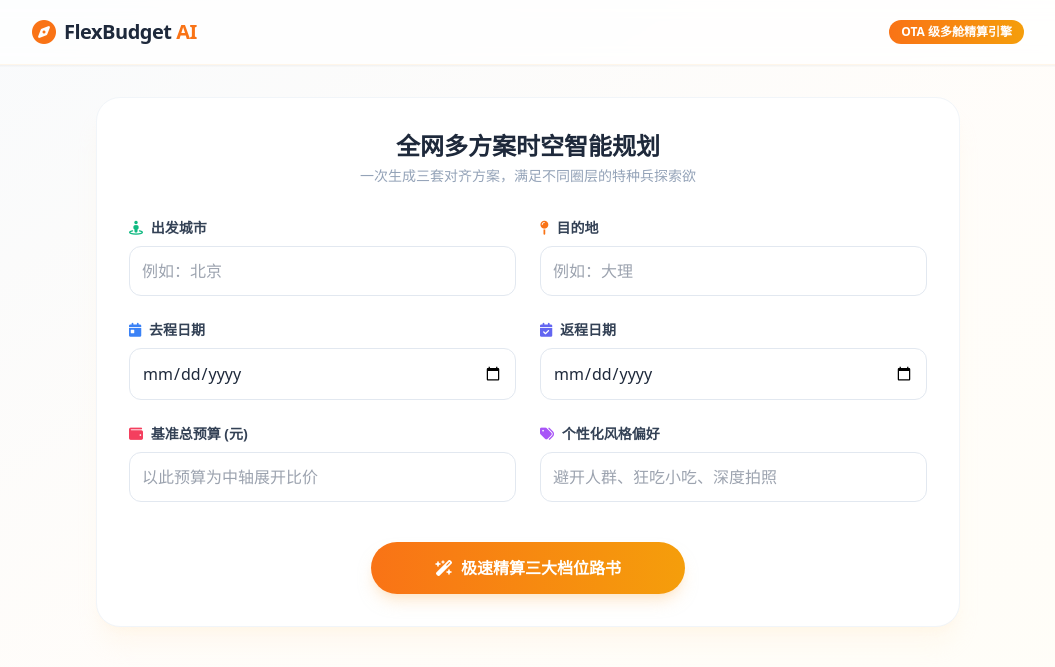
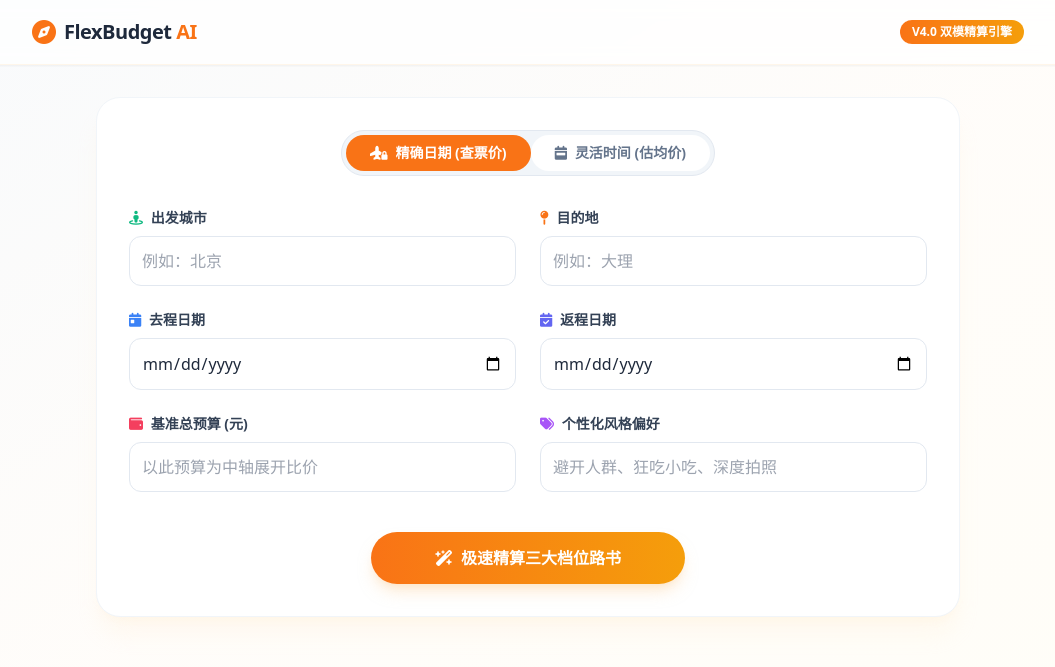
Before and after one commit to mengyufanqiu-maker/FlexBudgetAI, a Flask app: page / in a window 1280 px wide. Shown: the top 667 px of the page, without its empty margins (112-1167 px from the left). Run offline with Flask 3, Linux system fonts and the light colour scheme; some libraries are stand-ins or nearby versions.

Commit message:
Update index.html

```diff
--- a/templates/index.html
+++ b/templates/index.html
@@ -20,14 +20,18 @@
         .route-body p { margin-bottom: 0.75rem; line-height: 1.6; }
         .route-body ul { list-style-type: disc; padding-left: 1.5rem; margin-bottom: 1rem; }
         .route-body li { margin-bottom: 0.3rem; }
+
+        /* 隐藏单选框的默认样式 */
+        .mode-radio:checked + div { background-color: #f97316; color: white; border-color: #f97316; }
+        .mode-radio:not(:checked) + div { background-color: white; color: #64748b; border-color: #e2e8f0; }
     </style>
 </head>
 <body class="bg-gradient-to-br from-slate-50 via-orange-50/30 to-amber-50/40 min-h-screen font-sans text-slate-800">
 
     <div id="loading-overlay">
         <div class="loader mb-6"></div>
-        <p class="text-xl font-bold tracking-widest animate-pulse">精算大脑正在实时抓取航线与酒店数据...</p>
-        <p class="text-slate-400 text-sm mt-2">正在核对去程与返程双向动态报价</p>
+        <p class="text-xl font-bold tracking-widest animate-pulse">精算大脑正在实时抓取数据...</p>
+        <p id="loading-subtext" class="text-slate-400 text-sm mt-2">正在核对动态报价方案</p>
     </div>
 
     <header class="bg-white/70 backdrop-blur shadow-sm sticky top-0 z-10 border-b border-orange-100/50">
@@ -36,15 +40,28 @@
                 <i class="fa-solid fa-compass text-orange-500 text-2xl"></i>
                 <h1 class="text-xl font-black text-slate-800 tracking-tight">FlexBudget <span class="text-orange-500">AI</span></h1>
             </div>
-            <span class="text-xs bg-gradient-to-r from-orange-500 to-amber-500 text-white px-3 py-1 rounded-full font-bold">OTA 级多舱精算引擎</span>
+            <span class="text-xs bg-gradient-to-r from-orange-500 to-amber-500 text-white px-3 py-1 rounded-full font-bold">V4.0 双模精算引擎</span>
         </div>
     </header>
 
     <main class="max-w-4xl mx-auto px-4 py-8">
         <div class="bg-white p-8 rounded-3xl shadow-xl shadow-orange-100/30 border border-slate-100 mb-8">
-            <div class="text-center mb-8">
-                <h2 class="text-2xl font-black text-slate-800">全网多方案时空智能规划</h2>
-                <p class="text-slate-400 text-sm mt-1">一次生成三套对齐方案，满足不同圈层的特种兵探索欲</p>
+
+            <div class="flex justify-center mb-8">
+                <div class="inline-flex bg-slate-100 rounded-full p-1 border border-slate-200">
+                    <label class="cursor-pointer">
+                        <input type="radio" name="time_mode" value="exact" class="hidden mode-radio" checked onchange="toggleTimeMode()">
+                        <div class="px-6 py-2 rounded-full text-sm font-bold transition-all duration-300 flex items-center space-x-2">
+                            <i class="fa-solid fa-plane-lock"></i><span>精确日期 (查票价)</span>
+                        </div>
+                    </label>
+                    <label class="cursor-pointer">
+                        <input type="radio" name="time_mode" value="rough" class="hidden mode-radio" onchange="toggleTimeMode()">
+                        <div class="px-6 py-2 rounded-full text-sm font-bold transition-all duration-300 flex items-center space-x-2">
+                            <i class="fa-solid fa-calendar-week"></i><span>灵活时间 (估均价)</span>
+                        </div>
+                    </label>
+                </div>
             </div>
 
             <form id="planForm" onsubmit="submitForm(event)" class="grid md:grid-cols-2 gap-6">
@@ -56,14 +73,30 @@
                     <label class="block text-sm font-bold text-slate-700 mb-2"><i class="fa-solid fa-map-pin text-orange-500 mr-1"></i> 目的地</label>
                     <input type="text" id="destination" placeholder="例如：大理" class="w-full p-3 border border-slate-200 rounded-xl outline-none focus:ring-2 focus:ring-orange-500 transition" required>
                 </div>
-                <div>
+
+                <div id="mode_exact_1" class="mode-exact-group">
                     <label class="block text-sm font-bold text-slate-700 mb-2"><i class="fa-solid fa-calendar-day text-blue-500 mr-1"></i> 去程日期</label>
-                    <input type="date" id="travel_date" onchange="updateReturnDateMin()" class="w-full p-3 border border-slate-200 rounded-xl outline-none focus:ring-2 focus:ring-orange-500 transition" required>
+                    <input type="date" id="travel_date" onchange="updateReturnDateMin()" class="w-full p-3 border border-slate-200 rounded-xl outline-none focus:ring-2 focus:ring-orange-500 transition">
                 </div>
-                <div>
+                <div id="mode_exact_2" class="mode-exact-group">
                     <label class="block text-sm font-bold text-slate-700 mb-2"><i class="fa-solid fa-calendar-check text-indigo-500 mr-1"></i> 返程日期</label>
-                    <input type="date" id="return_date" class="w-full p-3 border border-slate-200 rounded-xl outline-none focus:ring-2 focus:ring-orange-500 transition" required>
+                    <input type="date" id="return_date" class="w-full p-3 border border-slate-200 rounded-xl outline-none focus:ring-2 focus:ring-orange-500 transition">
                 </div>
+
+                <div id="mode_rough_1" class="mode-rough-group hidden">
+                    <label class="block text-sm font-bold text-slate-700 mb-2"><i class="fa-solid fa-leaf text-green-500 mr-1"></i> 大致出行时间</label>
+                    <input type="text" id="approx_time" placeholder="例如：5月中旬 / 暑假 / 近期" class="w-full p-3 border border-slate-200 rounded-xl outline-none focus:ring-2 focus:ring-orange-500 transition">
+                </div>
+                <div id="mode_rough_2" class="mode-rough-group hidden">
+                    <label class="block text-sm font-bold text-slate-700 mb-2"><i class="fa-solid fa-clock text-indigo-500 mr-1"></i> 预计游玩天数</label>
+                    <select id="days" class="w-full p-3 border border-slate-200 rounded-xl outline-none focus:ring-2 focus:ring-orange-500 transition">
+                        <option value="2">2 天 (周末短途)</option>
+                        <option value="3" selected>3 天 (经典深度游)</option>
+                        <option value="5">5 天 (小长假长游)</option>
+                        <option value="7">7 天 (深度度假)</option>
+                    </select>
+                </div>
+
                 <div>
                     <label class="block text-sm font-bold text-slate-700 mb-2"><i class="fa-solid fa-wallet text-rose-500 mr-1"></i> 基准总预算 (元)</label>
                     <input type="number" id="budget" placeholder="以此预算为中轴展开比价" class="w-full p-3 border border-slate-200 rounded-xl outline-none focus:ring-2 focus:ring-orange-500 transition" required>
@@ -104,6 +137,22 @@
     <script>
         let planData = { match: '', saving: '', luxury: '' };
 
+        // 切换 精确/灵活 模式
+        function toggleTimeMode() {
+            const mode = document.querySelector('input[name="time_mode"]:checked').value;
+            if (mode === 'exact') {
+                document.getElementById('mode_exact_1').classList.remove('hidden');
+                document.getElementById('mode_exact_2').classList.remove('hidden');
+                document.getElementById('mode_rough_1').classList.add('hidden');
+                document.getElementById('mode_rough_2').classList.add('hidden');
+            } else {
+                document.getElementById('mode_exact_1').classList.add('hidden');
+                document.getElementById('mode_exact_2').classList.add('hidden');
+                document.getElementById('mode_rough_1').classList.remove('hidden');
+                document.getElementById('mode_rough_2').classList.remove('hidden');
+            }
+        }
+
         // 控制返程日期不能小于去程日期
         function updateReturnDateMin() {
             const travelDate = document.getElementById('travel_date').value;
@@ -114,8 +163,18 @@
             event.preventDefault();
             const loader = document.getElementById('loading-overlay');
             const resultSection = document.getElementById('resultSection');
+            const mode = document.querySelector('input[name="time_mode"]:checked').value;
 
-            loader.style.display = 'flex'; // 启动奢华加载动画
+            // 模式校验
+            if (mode === 'exact' && (!document.getElementById('travel_date').value || !document.getElementById('return_date').value)) {
+                alert("请填写准确的去程和返程日期！"); return;
+            }
+            if (mode === 'rough' && (!document.getElementById('approx_time').value)) {
+                alert("请填写大致出行时间（如：下个月）！"); return;
+            }
+
+            loader.style.display = 'flex';
+            document.getElementById('loading-subtext').innerText = mode === 'exact' ? "正在死磕具体航班与酒店锁房报价" : "正在拉取该季节的均价数据";
             resultSection.classList.add('hidden');
 
             try {
@@ -123,10 +182,13 @@
                     method: 'POST',
                     headers: { 'Content-Type': 'application/json' },
                     body: JSON.stringify({
+                        time_mode: mode,
                         start_city: document.getElementById('start_city').value,
                         destination: document.getElementById('destination').value,
                         travel_date: document.getElementById('travel_date').value,
                         return_date: document.getElementById('return_date').value,
+                        approx_time: document.getElementById('approx_time').value,
+                        days: document.getElementById('days').value,
                         budget: document.getElementById('budget').value,
                         tags: document.getElementById('tags').value
                     })
@@ -141,12 +203,12 @@
 
                         if (splitSaving.length > 1) {
                             const splitLuxury = splitSaving[1].split(/---PLAN_LUXURY---/i);
-                            planData.saving = splitLuxury[0] || "AI生成结构有偏差，请重试";
-                            planData.luxury = splitLuxury[1] || "AI生成结构有偏差，请重试";
+                            planData.saving = splitLuxury[0] || "AI生成偏差";
+                            planData.luxury = splitLuxury[1] || "AI生成偏差";
                         } else {
                             planData.match = rawResult;
-                            planData.saving = "模型未正确分割方案，内容已展示在【定制版】中。";
-                            planData.luxury = "模型未正确分割方案，内容已展示在【定制版】中。";
+                            planData.saving = "模型未分块展示。";
+                            planData.luxury = "模型未分块展示。";
                         }
                     } catch (parseError) {
                         planData.match = rawResult;
@@ -162,7 +224,7 @@
                 alert('网络或接口异常: ' + e);
             }
 
-            loader.style.display = 'none'; // 关闭加载动画
+            loader.style.display = 'none';
         }
 
         function switchTab(type) {
```
